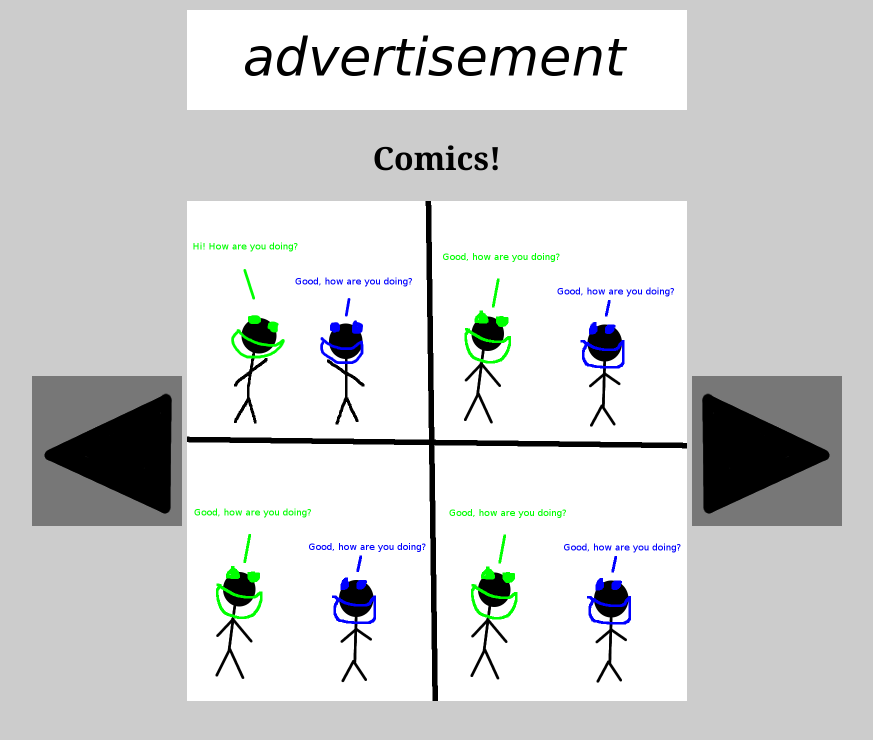
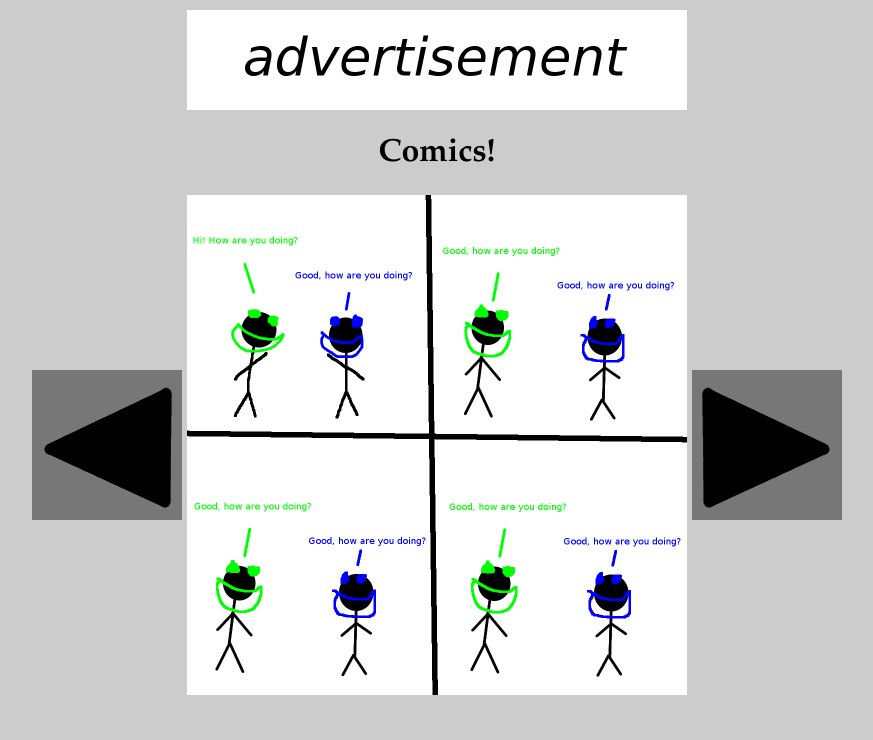
Before and after one commit to Zayah117/comic-project, a plain HTML site: page index.html in a window 1280 px wide. Shown: the whole page, without its empty margins (203-1076 px from the left). Drawn offline with nearby package versions, Linux system fonts and the light colour scheme.

Commit message:
Change font BACK to the way it was before.

```diff
--- a/style.css
+++ b/style.css
@@ -1,10 +1,10 @@
 body {
 	background-color: #cccccc;
-	font-family: Georgia, serif;
 }
 
 h1 {
 	text-align: center;
+	font-family: "Palatino Linotype", "Book Antiqua", Palatino, serif;
 }
 
 .container {
```
